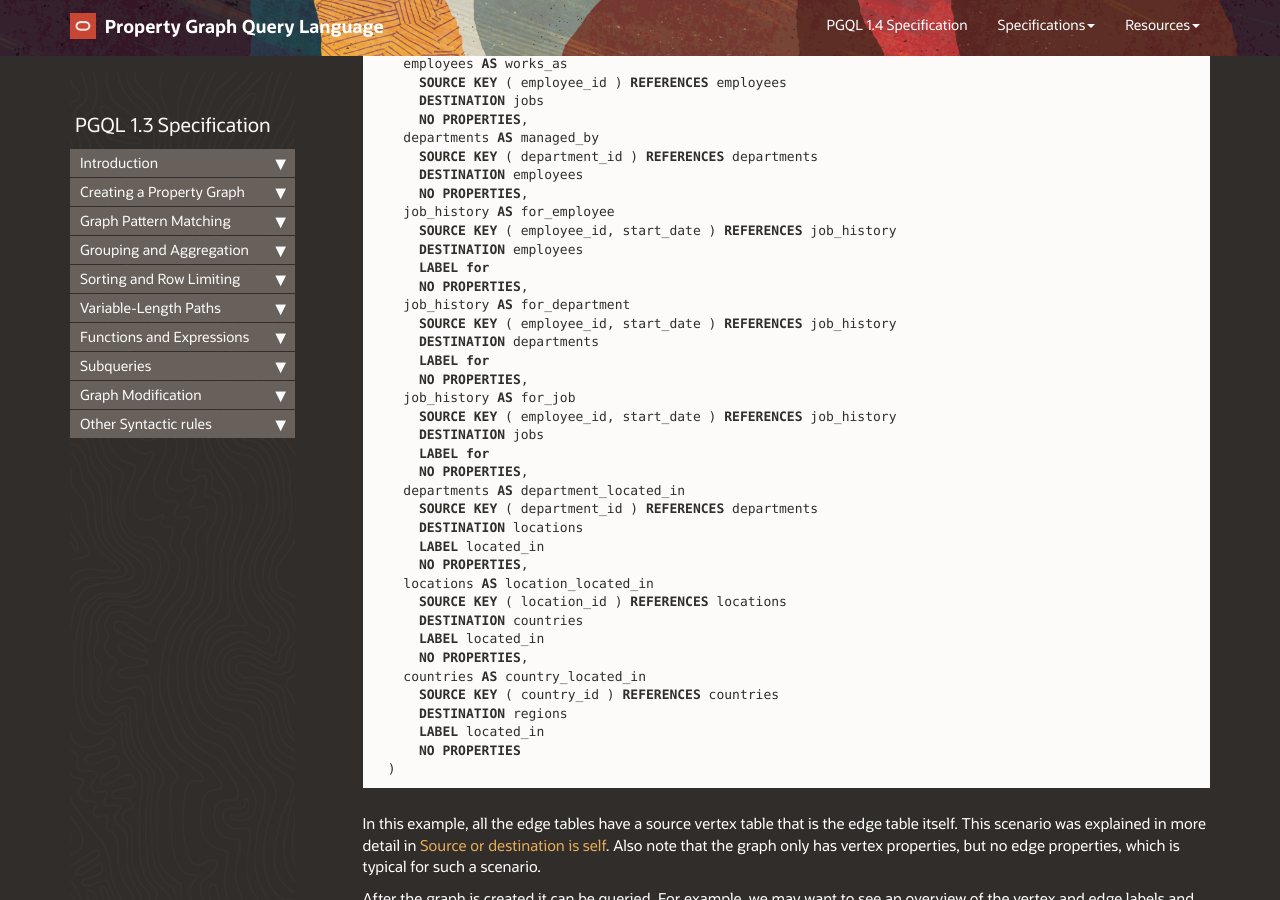
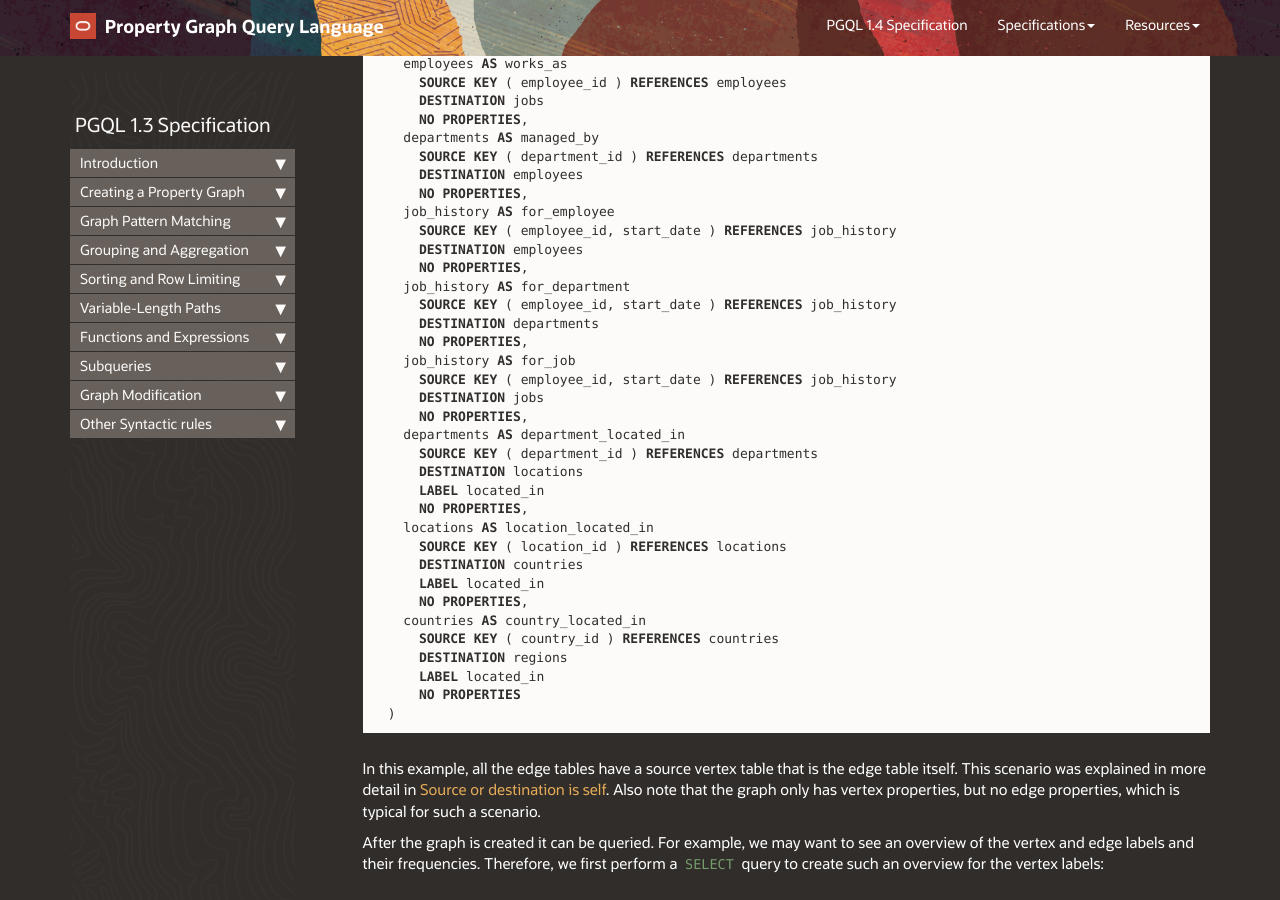
Before and after one commit to oracle/pgql-lang, a Jekyll site: the page built from pages/pgql-1.3-spec.md, in a window 1280 px wide and 900 px high, scrolled down 18466 px. Built offline with Jekyll 4.4.1, drawn with Linux system fonts in a browser that asks for light colours; nearby versions of some CDN libraries; comment, search, counter and statistics services are not loaded.

Commit message:
remove label 'for' since it's a reserved keyword in SQL

```diff
--- a/pages/pgql-1.3-spec.md
+++ b/pages/pgql-1.3-spec.md
@@ -778,17 +778,14 @@ CREATE PROPERTY GRAPH hr
     job_history AS for_employee
       SOURCE KEY ( employee_id, start_date ) REFERENCES job_history
       DESTINATION employees
-      LABEL for
       NO PROPERTIES,
     job_history AS for_department
       SOURCE KEY ( employee_id, start_date ) REFERENCES job_history
       DESTINATION departments
-      LABEL for
       NO PROPERTIES,
     job_history AS for_job
       SOURCE KEY ( employee_id, start_date ) REFERENCES job_history
       DESTINATION jobs
-      LABEL for
       NO PROPERTIES,
     departments AS department_located_in
       SOURCE KEY ( department_id ) REFERENCES departments
```
Also changed, not shown: pages/pgql-1.4-spec.md (+0 -3 lines).
